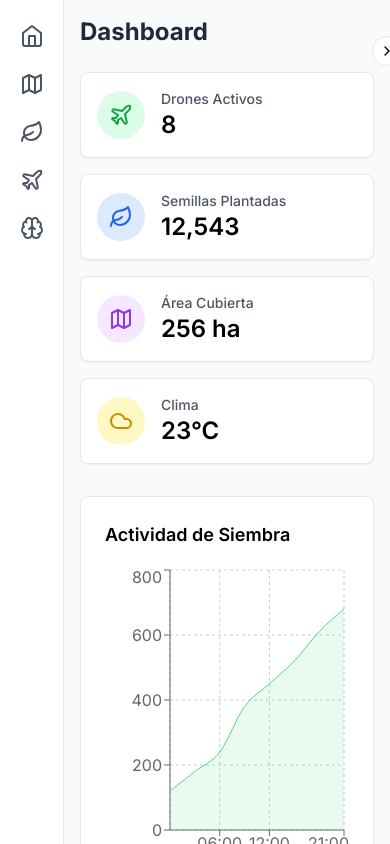
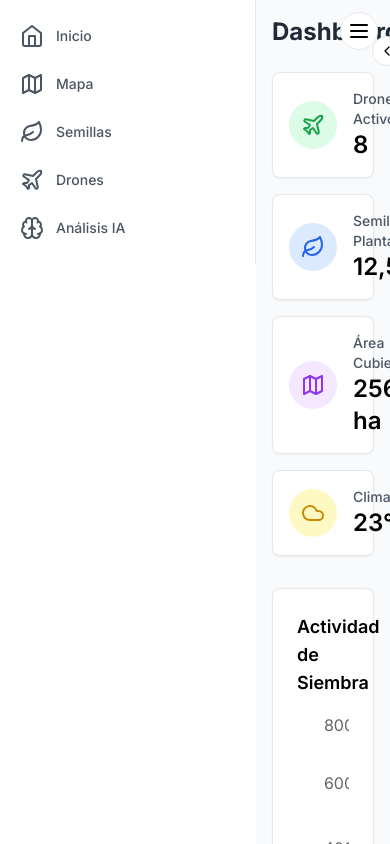
Before and after one commit to sm-nunez404/reforestacion, a Next.js app: page /dashboard in a window 390 px wide. Both pictures are taken after a click on the button 387 px from the left and 51 px from the top of the page. Built offline with nearby package versions, Linux system fonts and the light colour scheme.

Commit message:
burguer button

```diff
--- a/src/components/ui/Sidebar.tsx
+++ b/src/components/ui/Sidebar.tsx
@@ -1,10 +1,11 @@
 'use client'
 import Link from 'next/link'
-import { Home, Map, Leaf, Plane, ChevronLeft, ChevronRight, Brain } from 'lucide-react'
+import { Home, Map, Leaf, Plane, ChevronLeft, ChevronRight, Brain, Menu } from 'lucide-react'
 import { useState } from 'react'
 
 export default function Sidebar() {
   const [isCollapsed, setIsCollapsed] = useState(false)
+  const [isMobileMenuOpen, setIsMobileMenuOpen] = useState(false)
 
   const menuItems = [
     { href: '/dashboard', icon: Home, label: 'Inicio' },
@@ -19,9 +20,17 @@ export default function Sidebar() {
   ]
 
   return (
+    <div>
+      <button
+        onClick={() => setIsMobileMenuOpen(!isMobileMenuOpen)}
+        className="absolute top-3 right-3 md:hidden bg-white border rounded-full p-1.5 hover:bg-gray-100"
+      >
+        <Menu className="w-6 h-6" />
+      </button>
+
       <div className={`bg-white flex flex-col items-center py-4 border-r transition-all duration-300 ${
         isCollapsed ? 'w-16' : 'w-64'
-    }`}>
+      } ${isMobileMenuOpen ? 'block' : 'hidden'} md:block`}>
         <button
           onClick={() => setIsCollapsed(!isCollapsed)}
           className="absolute -right-3 top-9 bg-white border rounded-full p-1.5 hover:bg-gray-100"
@@ -47,5 +56,6 @@ export default function Sidebar() {
           ))}
         </nav>
       </div>
+    </div>
   )
 }
```
Lines whose indentation alone changed are shown as unchanged.
